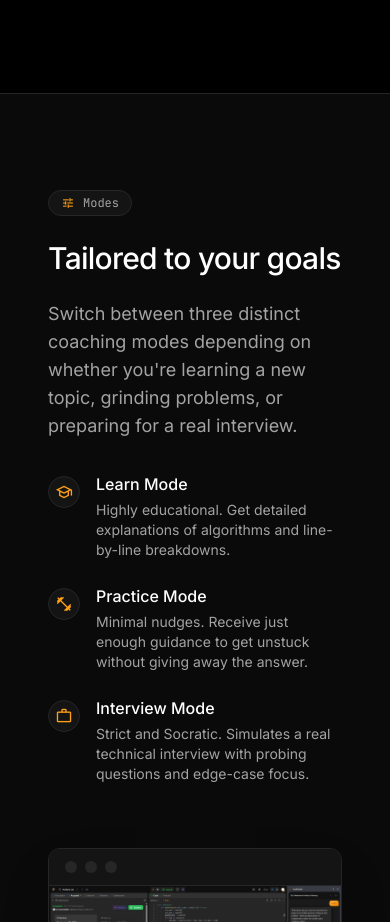
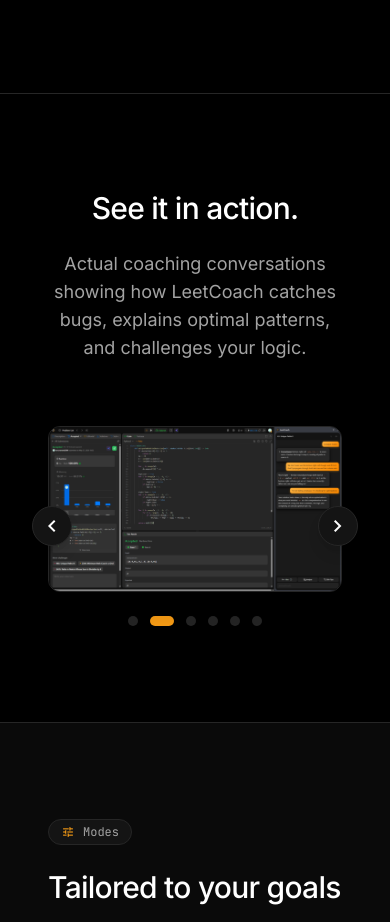
Before and after one commit to varunanand2006/LeetCoach, a browser extension: page docs/index.html in a window 390 px wide. Shown: the part 3071-3993 px from the top of the page. Drawn offline with nearby package versions, Linux system fonts and the light colour scheme.

Commit message:
Landing page ss update

```diff
--- a/docs/index.html
+++ b/docs/index.html
@@ -223,6 +223,107 @@
       </div>
     </section>
 
+    <!-- Real Conversations Section -->
+    <section class="section-spacing bg-background border-t border-border-color" id="conversations">
+      <div class="max-w-7xl mx-auto px-6">
+        <div class="mb-16 text-center">
+          <h2 class="text-3xl md:text-5xl font-medium text-white mb-6 tracking-tight">
+            See it in action.
+          </h2>
+          <p class="text-lg text-text-gray max-w-2xl mx-auto">
+            Actual coaching conversations showing how LeetCoach catches bugs, explains optimal patterns, and challenges your logic.
+          </p>
+        </div>
+
+        <!-- Carousel Container -->
+        <div class="relative w-full max-w-6xl mx-auto" id="conversation-carousel">
+          <!-- Slides -->
+          <div class="overflow-hidden relative rounded-xl border border-border-color shadow-2xl bg-black">
+            <div class="flex transition-transform duration-500 ease-in-out items-start" id="carousel-inner">
+              <div class="w-full flex-shrink-0"><img src="./demo_pictures/Screenshot (4).png" alt="Conversation 1" class="w-full h-auto" /></div>
+              <div class="w-full flex-shrink-0"><img src="./demo_pictures/Screenshot 2026-05-27 105504.png" alt="Conversation 2" class="w-full h-auto" /></div>
+              <div class="w-full flex-shrink-0"><img src="./demo_pictures/Screenshot 2026-05-27 105726.png" alt="Conversation 3" class="w-full h-auto" /></div>
+              <div class="w-full flex-shrink-0"><img src="./demo_pictures/Screenshot 2026-05-27 105940.png" alt="Conversation 4" class="w-full h-auto" /></div>
+              <div class="w-full flex-shrink-0"><img src="./demo_pictures/Screenshot 2026-05-27 110144.png" alt="Conversation 5" class="w-full h-auto" /></div>
+              <div class="w-full flex-shrink-0"><img src="./demo_pictures/Screenshot 2026-05-27 110303.png" alt="Conversation 6" class="w-full h-auto" /></div>
+            </div>
+          </div>
+
+          <!-- Prev/Next Controls -->
+          <button id="carousel-prev" class="absolute top-1/2 -left-4 md:-left-12 -translate-y-1/2 w-10 h-10 bg-surface-light border border-border-color rounded-full flex items-center justify-center text-white hover:text-primary hover:border-primary transition-colors z-10 shadow-lg">
+            <span class="material-symbols-outlined">chevron_left</span>
+          </button>
+          <button id="carousel-next" class="absolute top-1/2 -right-4 md:-right-12 -translate-y-1/2 w-10 h-10 bg-surface-light border border-border-color rounded-full flex items-center justify-center text-white hover:text-primary hover:border-primary transition-colors z-10 shadow-lg">
+            <span class="material-symbols-outlined">chevron_right</span>
+          </button>
+
+          <!-- Indicators -->
+          <div class="flex justify-center gap-3 mt-6" id="carousel-indicators">
+            <!-- JS will populate -->
+          </div>
+        </div>
+
+        <script>
+          document.addEventListener('DOMContentLoaded', () => {
+            const inner = document.getElementById('carousel-inner');
+            const prev = document.getElementById('carousel-prev');
+            const next = document.getElementById('carousel-next');
+            const indicatorsContainer = document.getElementById('carousel-indicators');
+            const slidesCount = inner.children.length;
+            let currentIndex = 0;
+            let interval;
+
+            // Create indicators
+            for(let i = 0; i < slidesCount; i++) {
+              const dot = document.createElement('button');
+              dot.className = `w-2.5 h-2.5 rounded-full transition-all duration-300 ${i === 0 ? 'bg-primary w-6' : 'bg-border-color hover:bg-text-gray'}`;
+              dot.addEventListener('click', () => {
+                goToSlide(i);
+                resetInterval();
+              });
+              indicatorsContainer.appendChild(dot);
+            }
+            const indicators = indicatorsContainer.children;
+
+            function goToSlide(index) {
+              currentIndex = index;
+              inner.style.transform = `translateX(-${currentIndex * 100}%)`;
+              Array.from(indicators).forEach((dot, i) => {
+                dot.className = `w-2.5 h-2.5 rounded-full transition-all duration-300 ${i === currentIndex ? 'bg-primary w-6' : 'bg-border-color hover:bg-text-gray'}`;
+              });
+            }
+
+            function nextSlide() {
+              currentIndex = (currentIndex < slidesCount - 1) ? currentIndex + 1 : 0;
+              goToSlide(currentIndex);
+            }
+
+            prev.addEventListener('click', () => {
+              currentIndex = (currentIndex > 0) ? currentIndex - 1 : slidesCount - 1;
+              goToSlide(currentIndex);
+              resetInterval();
+            });
+
+            next.addEventListener('click', () => {
+              nextSlide();
+              resetInterval();
+            });
+
+            function startInterval() {
+              interval = setInterval(nextSlide, 4000);
+            }
+
+            function resetInterval() {
+              clearInterval(interval);
+              startInterval();
+            }
+
+            startInterval();
+          });
+        </script>
+      </div>
+    </section>
+
     <!-- Deep Dive / Modes Section -->
     <section class="section-spacing bg-surface border-y border-border-color" id="modes">
       <div class="max-w-7xl mx-auto px-6 grid grid-cols-1 lg:grid-cols-2 gap-16 items-center">
```
Also changed, not shown: demo_pictures/Screenshot (4).png (added), demo_pictures/Screenshot 2026-05-27 105504.png (added), demo_pictures/Screenshot 2026-05-27 105726.png (added), demo_pictures/Screenshot 2026-05-27 105940.png (added), demo_pictures/Screenshot 2026-05-27 110144.png (added), demo_pictures/Screenshot 2026-05-27 110303.png (added), docs/demo_pictures/Screenshot (4).png (added), docs/demo_pictures/Screenshot 2026-05-27 105504.png (added), docs/demo_pictures/Screenshot 2026-05-27 105726.png (added), docs/demo_pictures/Screenshot 2026-05-27 105940.png (added), docs/demo_pictures/Screenshot 2026-05-27 110144.png (added), docs/demo_pictures/Screenshot 2026-05-27 110303.png (added).
